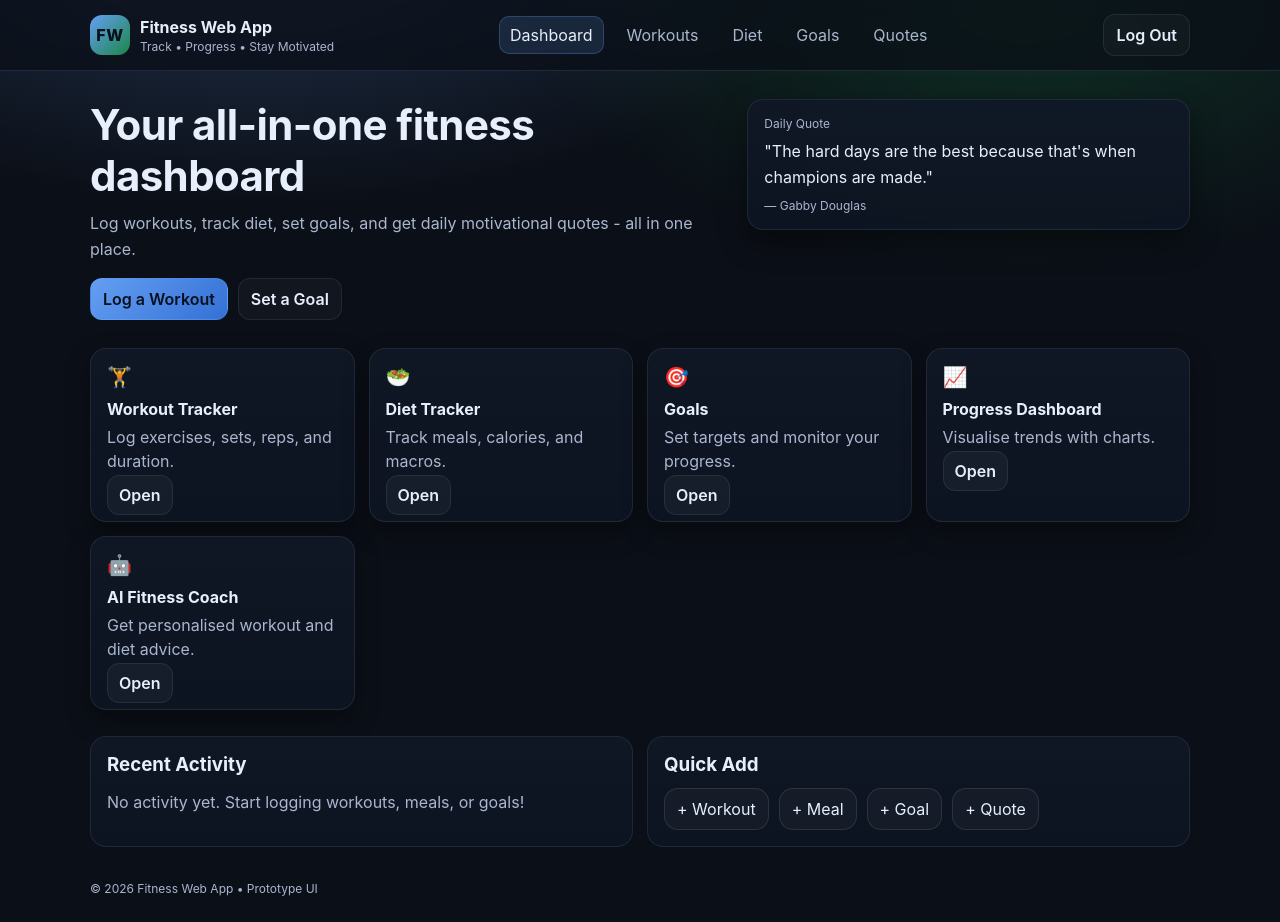
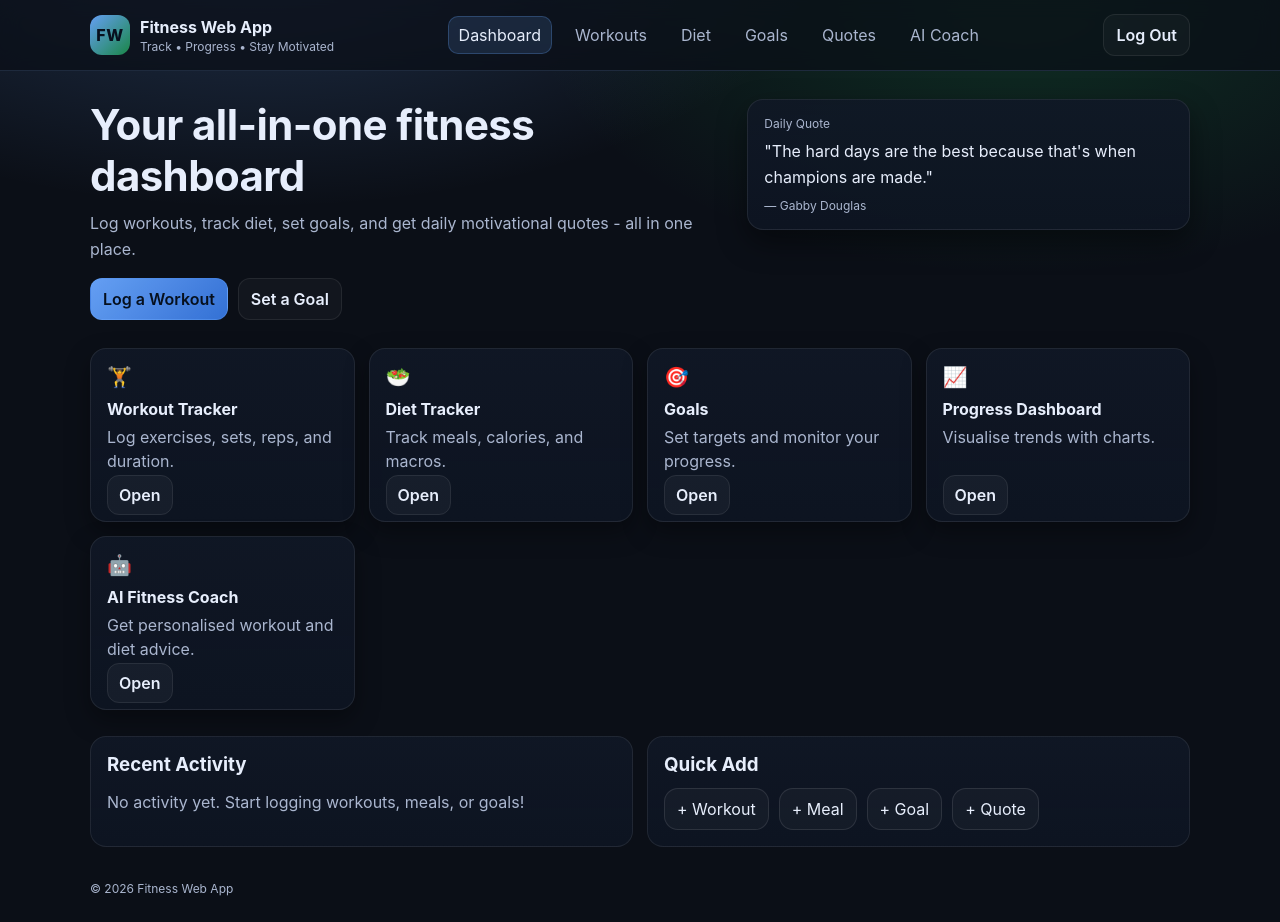
Before and after one commit to Dawud012/web-based-integrated-fitness-management-system, a Flask app: page /dashboard in a window 1280 px wide. Run offline with Flask 3, Linux system fonts and the light colour scheme; the visitor is signed in with stand-in values (Sample User, id 1); data comes from the database, SQL or seed files in the repository; data that the repository does not hold is empty.

Commit message:
Added AI Coach to navbar, removed prototype UI, fixed card alignment

```diff
--- a/static/css/style.css
+++ b/static/css/style.css
@@ -561,3 +561,7 @@ a{ color: inherit; text-decoration:none; }
         padding: 6px 10px;
     }
 }
+
+.card__desc {
+    min-height: 48px;
+}
--- a/templates/ai_coach.html
+++ b/templates/ai_coach.html
@@ -102,6 +102,7 @@
         <a class="nav__link" href="{{ url_for('diet') }}">Diet</a>
         <a class="nav__link" href="{{ url_for('goals') }}">Goals</a>
         <a class="nav__link" href="{{ url_for('quotes') }}">Quotes</a>
+        <a class="nav__link" href="{{ url_for('ai_coach') }}">AI Coach</a>
       </nav>
 
       <div class="topbar__actions">
--- a/templates/diet.html
+++ b/templates/diet.html
@@ -26,6 +26,7 @@
   <a class="nav__link nav__link--active" href="{{ url_for('diet') }}">Diet</a>
   <a class="nav__link" href="{{ url_for('goals') }}">Goals</a>
   <a class="nav__link" href="{{ url_for('quotes') }}">Quotes</a>
+  <a class="nav__link" href="{{ url_for('ai_coach') }}">AI Coach</a>
 </nav>
 
       <div class="topbar__actions">
--- a/templates/goals.html
+++ b/templates/goals.html
@@ -141,6 +141,7 @@
         <a class="nav__link" href="{{ url_for('diet') }}">Diet</a>
         <a class="nav__link nav__link--active" href="{{ url_for('goals') }}">Goals</a>
         <a class="nav__link" href="{{ url_for('quotes') }}">Quotes</a>
+        <a class="nav__link" href="{{ url_for('ai_coach') }}">AI Coach</a>
       </nav>
 
       <div class="topbar__actions">
--- a/templates/index.html
+++ b/templates/index.html
@@ -30,6 +30,7 @@
         <a class="nav__link" href="{{ url_for('diet') }}">Diet</a>
         <a class="nav__link" href="{{ url_for('goals') }}">Goals</a>
         <a class="nav__link" href="{{ url_for('quotes') }}">Quotes</a>
+        <a class="nav__link" href="{{ url_for('ai_coach') }}">AI Coach</a>
       </nav>
 
       <div class="topbar__actions">
@@ -151,7 +152,7 @@
 
     <!-- Footer -->
     <footer class="footer">
-      <div class="muted">© 2026 Fitness Web App • Prototype UI</div>
+      <div class="muted">© 2026 Fitness Web App</div>
     </footer>
 
   </main>
--- a/templates/quotes.html
+++ b/templates/quotes.html
@@ -89,6 +89,7 @@
   <a class="nav__link" href="{{ url_for('diet') }}">Diet</a>
   <a class="nav__link" href="{{ url_for('goals') }}">Goals</a>
   <a class="nav__link nav__link--active" href="{{ url_for('quotes') }}">Quotes</a>
+  <a class="nav__link" href="{{ url_for('ai_coach') }}">AI Coach</a>
 </nav>
 
       <div class="topbar__actions">
--- a/templates/workouts.html
+++ b/templates/workouts.html
@@ -28,6 +28,7 @@
   <a class="nav__link" href="{{ url_for('diet') }}">Diet</a>
   <a class="nav__link" href="{{ url_for('goals') }}">Goals</a>
   <a class="nav__link" href="{{ url_for('quotes') }}">Quotes</a>
+  <a class="nav__link" href="{{ url_for('ai_coach') }}">AI Coach</a>
 </nav>
       <div class="topbar__actions">
         <a class="btn btn--ghost" href="{{ url_for('logout') }}">Log Out</a>
```
Also changed, not shown: app.py (+10 -10 lines).
